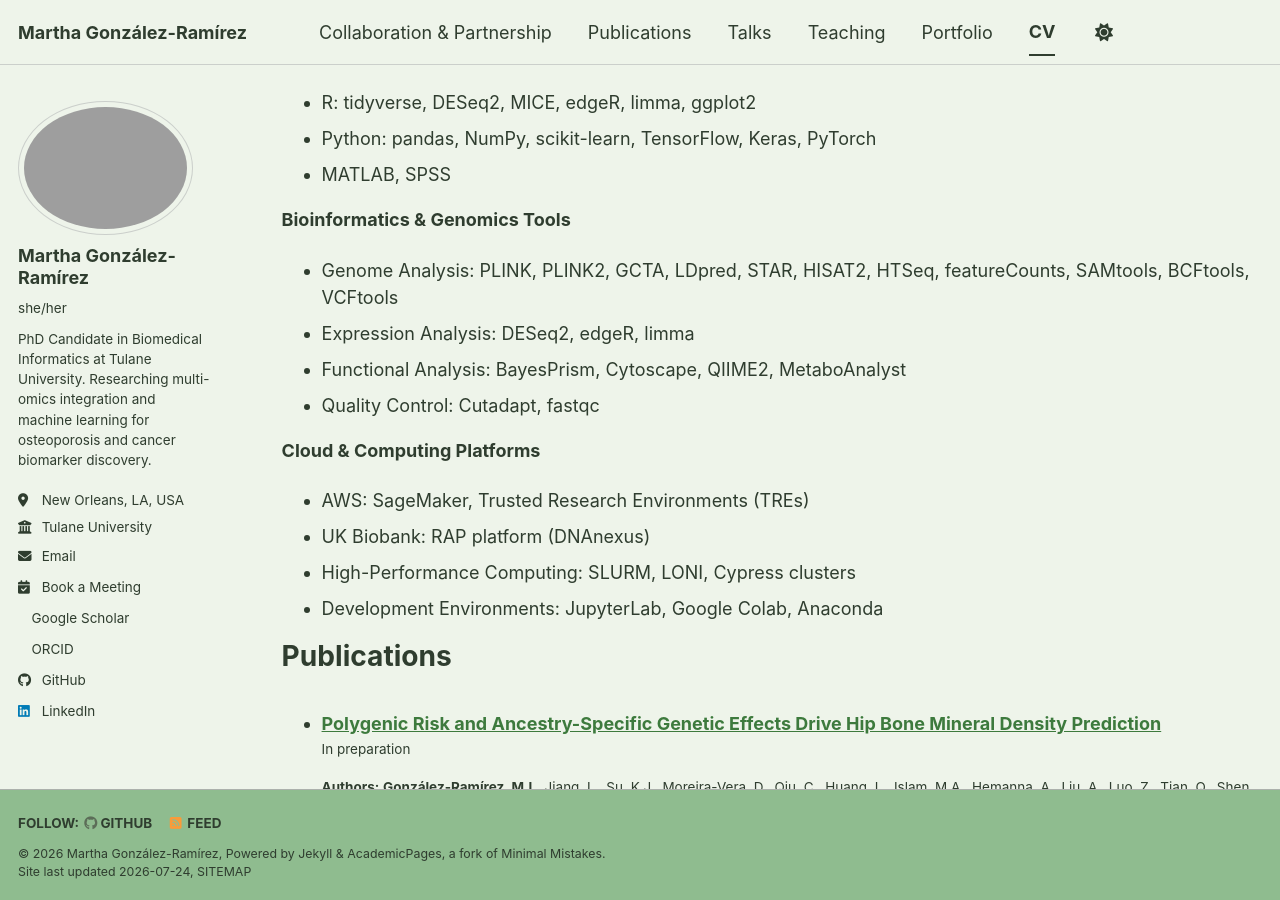
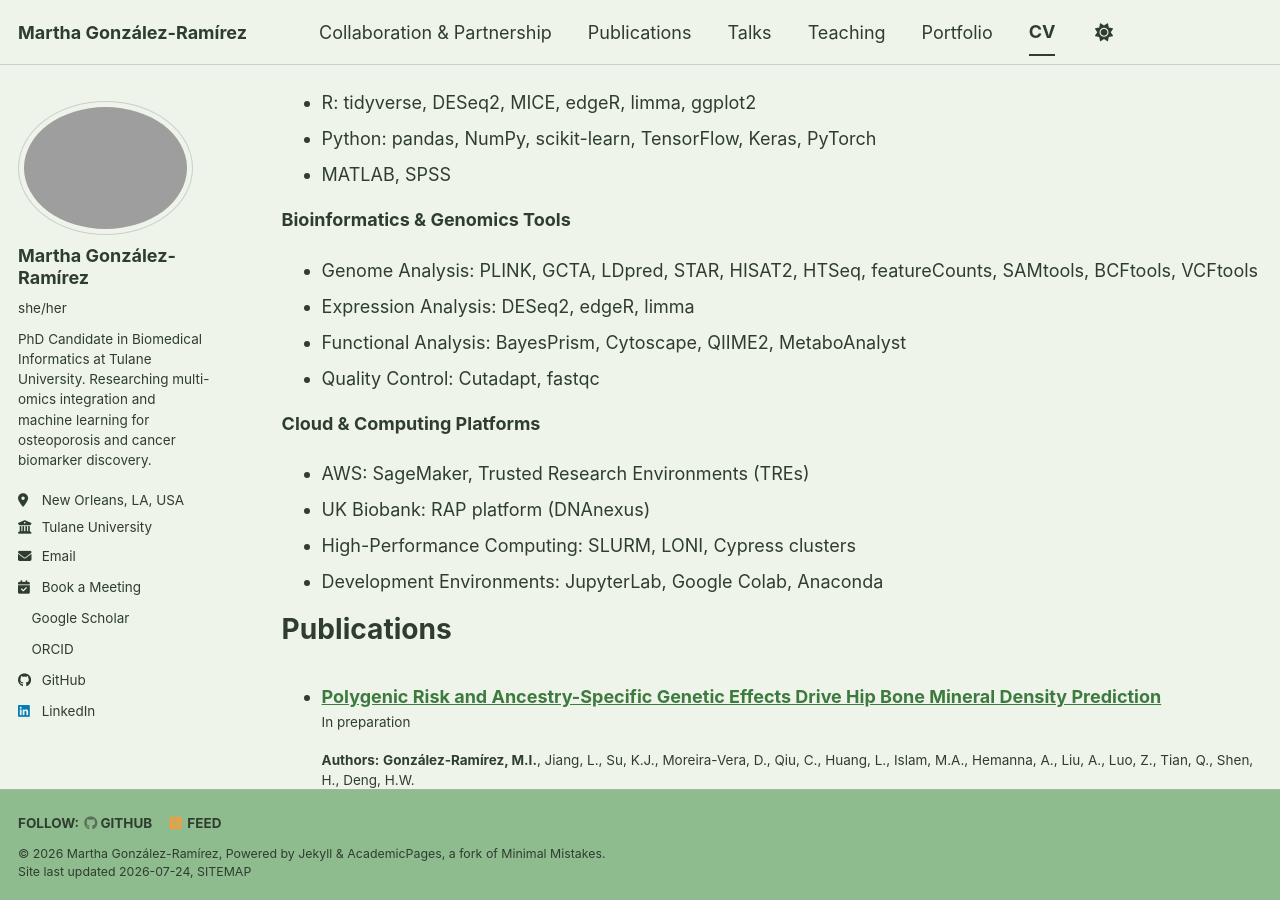
Before and after one commit to migonzalezr/migonzalezr.github.io, a Jekyll site: the page built from _pages/cv.md, in a window 1280 px wide and 900 px high, scrolled down 2099 px. Built offline with Jekyll 4.4.1, drawn with Linux system fonts in a browser that asks for light colours; a style sheet for code colours, icons or effects is not loaded.

Commit message:
Remove PLINK2 from Skills section - keep only PLINK

```diff
--- a/_pages/cv.md
+++ b/_pages/cv.md
@@ -66,7 +66,7 @@ Skills
 * MATLAB, SPSS
 
 **Bioinformatics & Genomics Tools**
-* Genome Analysis: PLINK, PLINK2, GCTA, LDpred, STAR, HISAT2, HTSeq, featureCounts, SAMtools, BCFtools, VCFtools
+* Genome Analysis: PLINK, GCTA, LDpred, STAR, HISAT2, HTSeq, featureCounts, SAMtools, BCFtools, VCFtools
 * Expression Analysis: DESeq2, edgeR, limma
 * Functional Analysis: BayesPrism, Cytoscape, QIIME2, MetaboAnalyst
 * Quality Control: Cutadapt, fastqc
```
